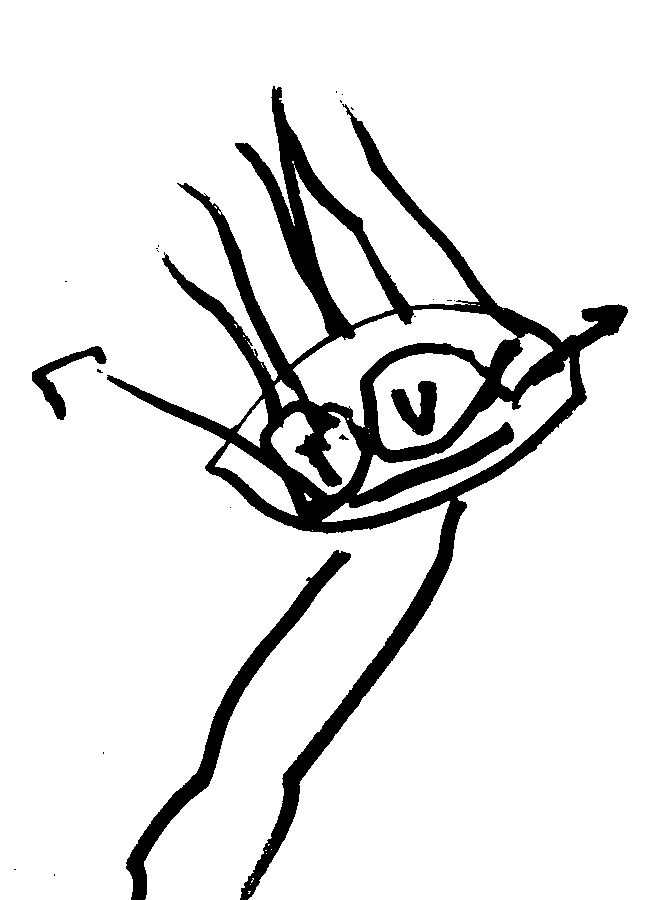
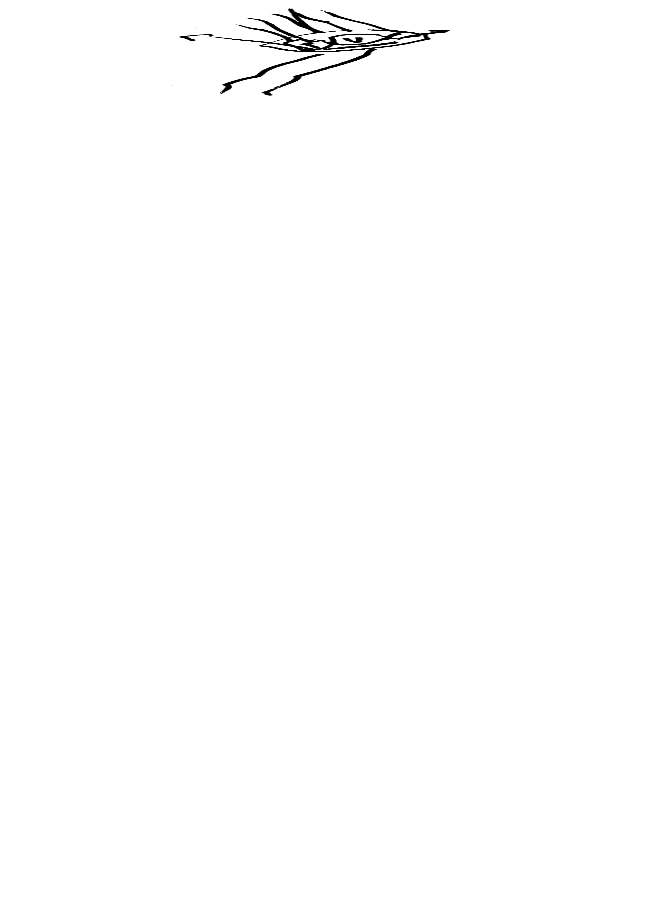
Before and after one commit to kqke/kqke.github.io, a Jekyll site: the page built from index.html, in a window 1280 px wide. Shown: the whole page, without its empty margins (338-997 px from the left). Built offline with Jekyll 4.4.1, drawn with Linux system fonts in a browser that asks for light colours.

Commit message:
Update index.html

```diff
--- a/index.html
+++ b/index.html
@@ -7,6 +7,7 @@ body {
   background-repeat: no-repeat;
   background-position: center top;
   background-attachment: scroll;
+	background-size: 300px 100px;
 }
 </style>
 
```
